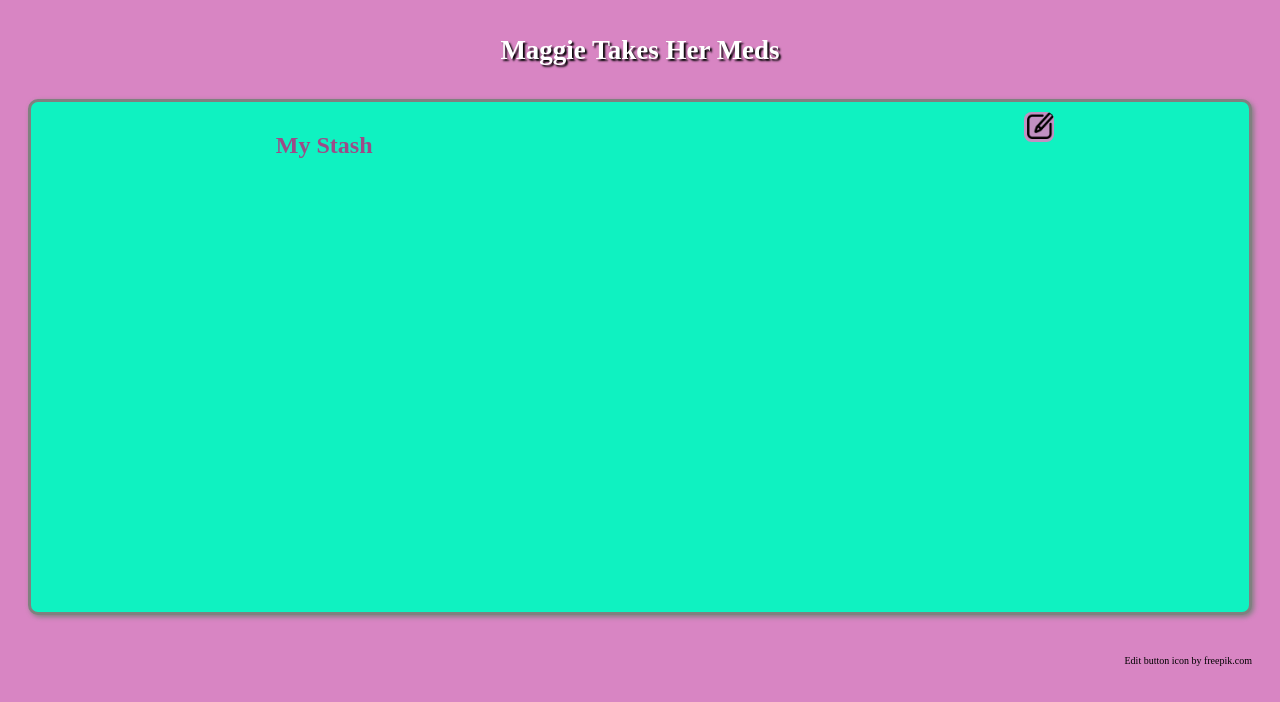
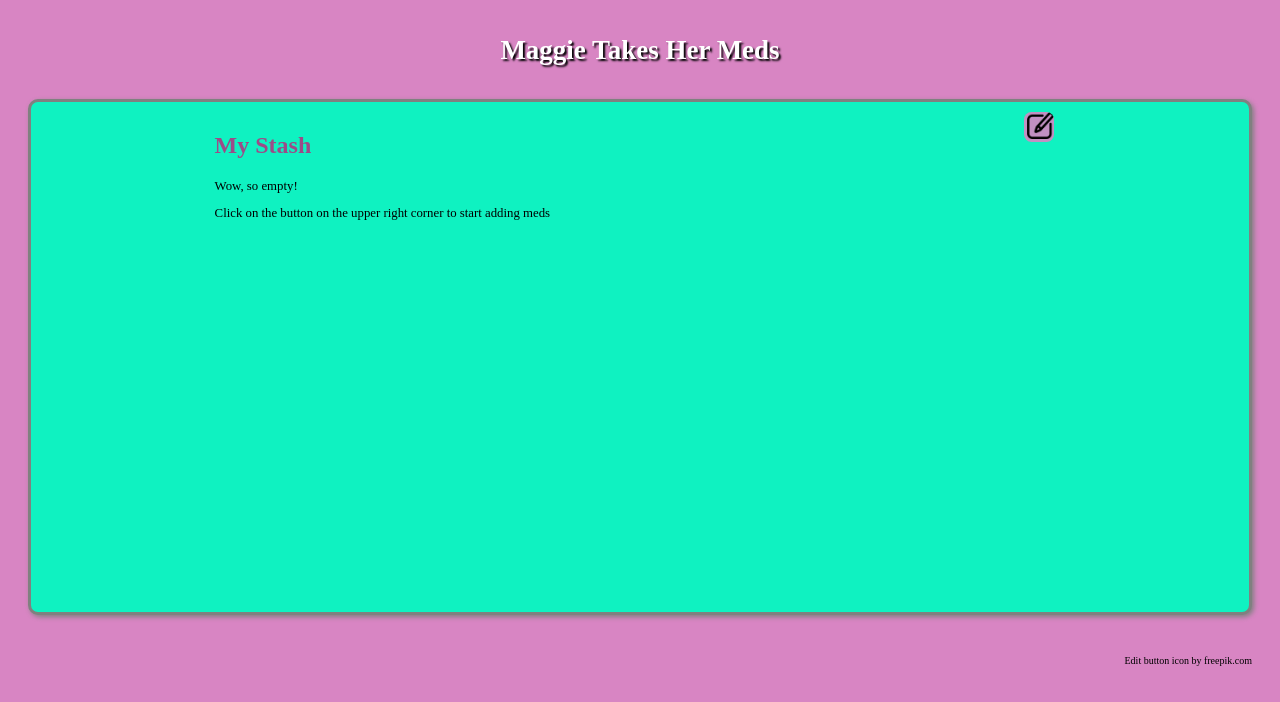
Before and after one commit to APereira23/maggie-takes-her-meds, a React (Create React App) app: page / in a window 1280 px wide. Shown: the top 702 px of the page. Built offline with nearby package versions, Linux system fonts and the light colour scheme.

Commit message:
more style fixes

```diff
--- a/src/App.css
+++ b/src/App.css
@@ -18,12 +18,19 @@ header {
   color: white;
   text-shadow: 2px 2px 2px black;
 }
+
+input {
+  background-color: rgb(254, 130, 223);
+  color: white;
+  font-size: 1.1rem;
+}
+
 .overview {
   height: 60vh;
   overflow: scroll;
   margin-top: 10px;
   padding: 10px;
-  padding-left: 20%;
+  padding-left: 15%;
   padding-bottom: 20px;
   background-color: rgb(15, 242, 193);
   border-radius: 10px;
@@ -134,6 +141,11 @@ header {
   color: white;
 }
 
+.empty-list-message {
+  font-size: 0.8rem;
+  width: 70%;
+}
+
 footer {
   padding-top: 10px;
 }
--- a/src/components/EditItem.js
+++ b/src/components/EditItem.js
@@ -69,7 +69,7 @@ class EditItem extends Component {
                 id="editDose"
                 ref={this.editTimeRef}
                 type="text"
-                size="10"
+                size="5"
                 min="0"
                 defaultValue={item.time}
                 required
--- a/src/components/Overview.js
+++ b/src/components/Overview.js
@@ -19,7 +19,6 @@ class Overview extends Component {
       newItemForm,
       toggleEditMode,
       toggleEditItem,
-      toggleNewItemForm,
       onEdit,
       onError,
       onDelete,
@@ -34,6 +33,23 @@ class Overview extends Component {
           toggleEditMode={toggleEditMode}
         />
         <AddItem items={items} onEdit={onEdit} />
+      </div>
+    );
+
+    if (items.length === 0) return (
+      <div className="overview">
+        <EditButton
+          editMode={editMode}
+          items={items}
+          toggleEditMode={toggleEditMode}
+        />
+        <h2 className="edit-menu-header">
+          My Stash
+        </h2>
+        <div className="empty-list-message">
+          <p>Wow, so empty!</p>
+          <p>Click on the button on the upper right corner to start adding meds</p>
+        </div>
       </div>
     );
 
```
